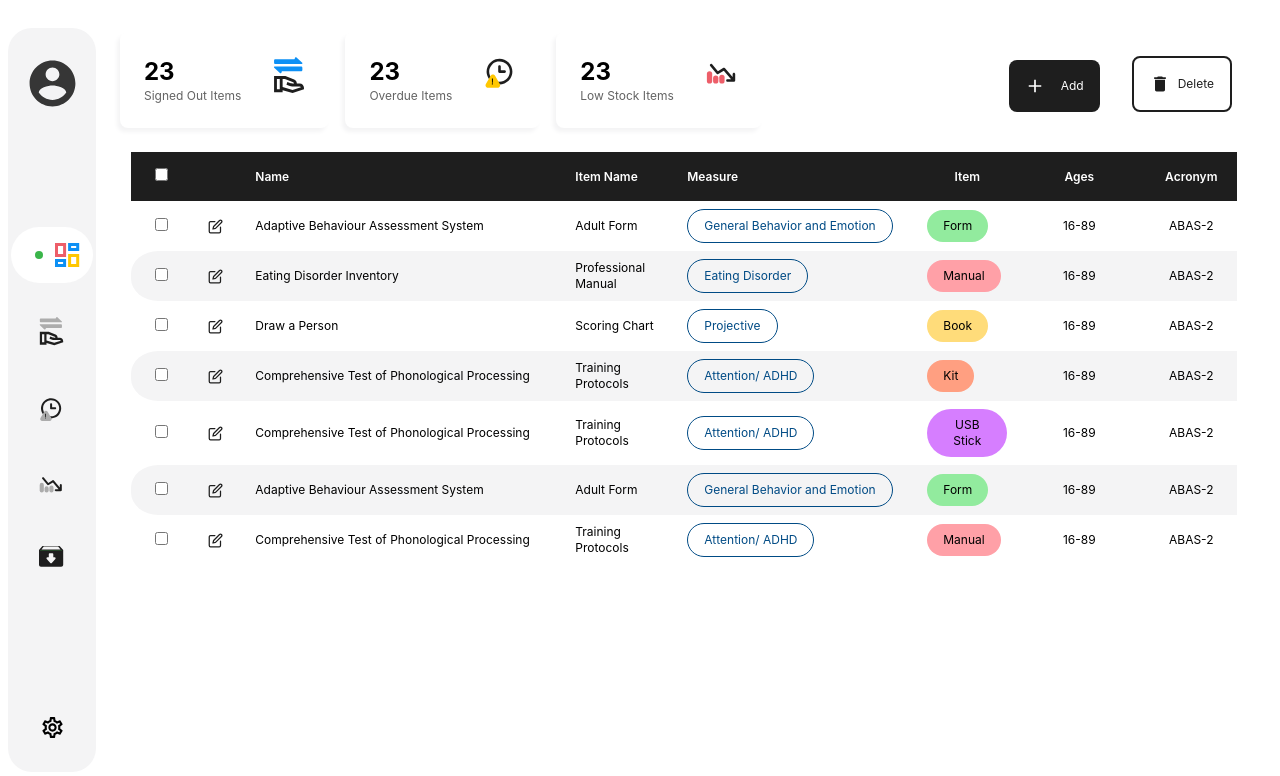
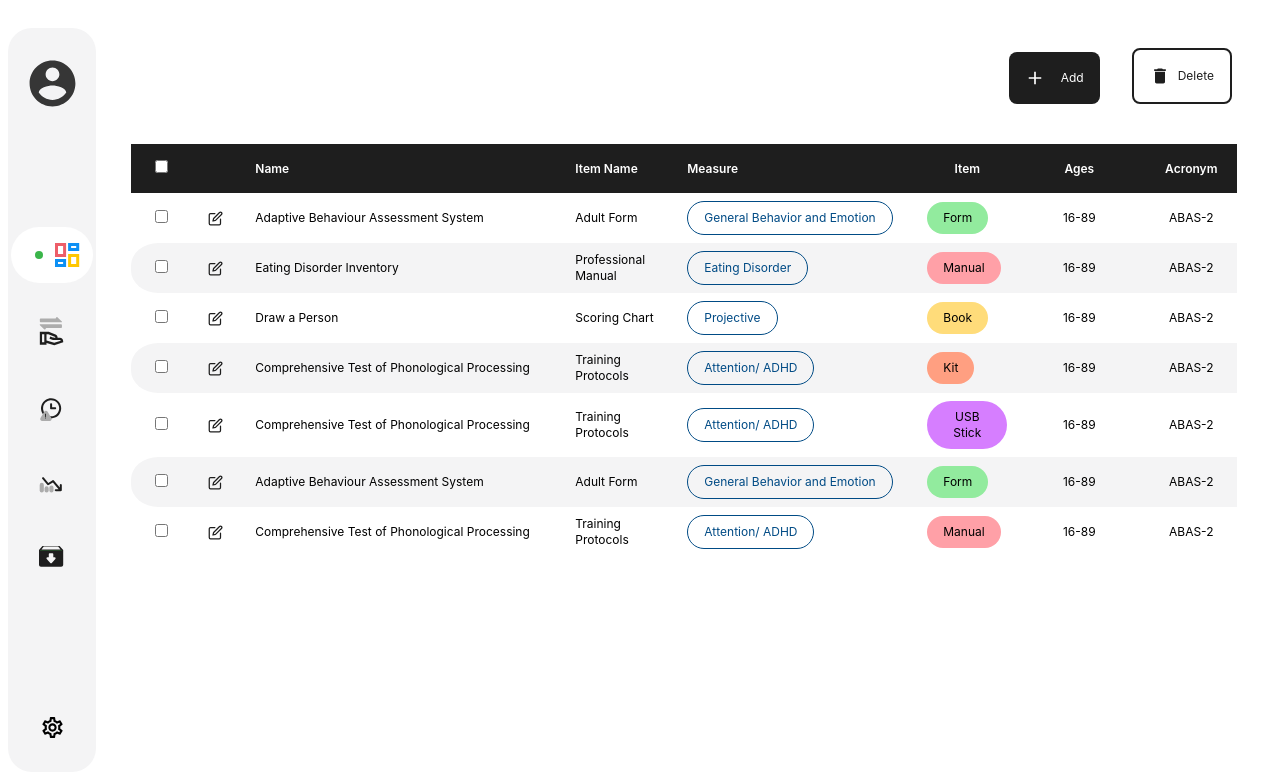
Before and after one commit to queens-psyc-clinic/app, a React (Create React App) app in the folder client/: page / in a window 1280 px wide. Shown: the top 776 px of the page. Built offline with nearby package versions, Linux system fonts and the light colour scheme.

Commit message:
removed my old admin cards

```diff
--- a/client/src/components/OverviewBox.css
+++ /dev/null
@@ -1,5 +0,0 @@
-#overview-container {
-  background-color: #ffffff;
-  box-shadow: -3px 4px 4px #f4f4f5;
-  /* box-shadow: 5px -3px 4px #f9f9f9; */
-}
--- a/client/src/components/OverviewBox.tsx
+++ /dev/null
@@ -1,33 +0,0 @@
-import lowStockColor from "../assets/icons/low-stock-color.svg";
-import signOutColor from "../assets/icons/sign-out-color.svg";
-import overdueColor from "../assets/icons/overdue-color.svg";
-import "./OverviewBox.css";
-
-const OverviewBox = (props: {
-  type: "signedOut" | "overdue" | "lowStock";
-  quantity: Number;
-}) => {
-  const tagMap = {
-    signedOut: "Signed Out Items",
-    overdue: "Overdue Items",
-    lowStock: "Low Stock Items",
-  };
-  const imgMap = {
-    signedOut: signOutColor,
-    overdue: overdueColor,
-    lowStock: lowStockColor,
-  };
-  return (
-    <div className="flex p-6 rounded-lg" id="overview-container">
-      <section>
-        <h1 className="font-bold text-2xl">{props.quantity.toString()}</h1>
-        <p className="text-[#636363] text-xs">{tagMap[props.type]}</p>
-      </section>
-      <i className="ml-8">
-        <img src={imgMap[props.type]} className="w-8"></img>
-      </i>
-    </div>
-  );
-};
-
-export default OverviewBox;
--- a/client/src/pages/Dashboard.tsx
+++ b/client/src/pages/Dashboard.tsx
@@ -10,7 +10,6 @@ import { MdDelete } from "react-icons/md";
 import { IoMdAdd } from "react-icons/io";
 
 import { Role } from "../models/User";
-import OverviewBox from "../components/OverviewBox";
 
 const Dashboard = (props: { userRole: Role }) => {
   const [selectedRows, setSelectedRows] = useState<string[]>([]);
@@ -37,9 +36,6 @@ const Dashboard = (props: { userRole: Role }) => {
         <section className="flex space-x-4">
           {/* Quantity should be pulled from backend in the useEffect, these are
           mock values  */}
-          <OverviewBox type="signedOut" quantity={23} />
-          <OverviewBox type="overdue" quantity={23} />
-          <OverviewBox type="lowStock" quantity={23} />
         </section>
         <section className="flex w-fit items-end">
           <button className="text-white h-max p-4 bg-black m-4 rounded-lg flex items-center text-xs">
```
